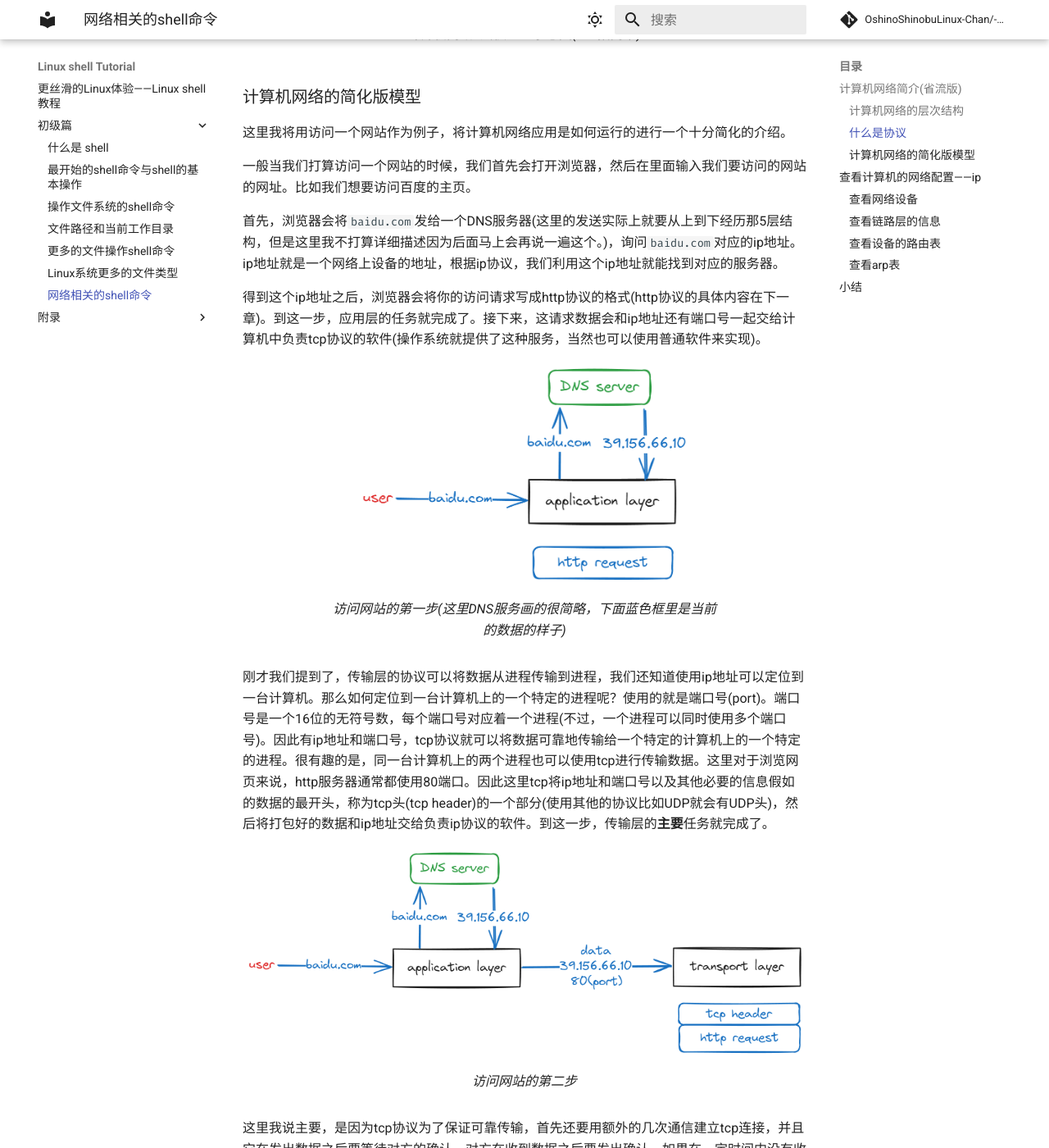
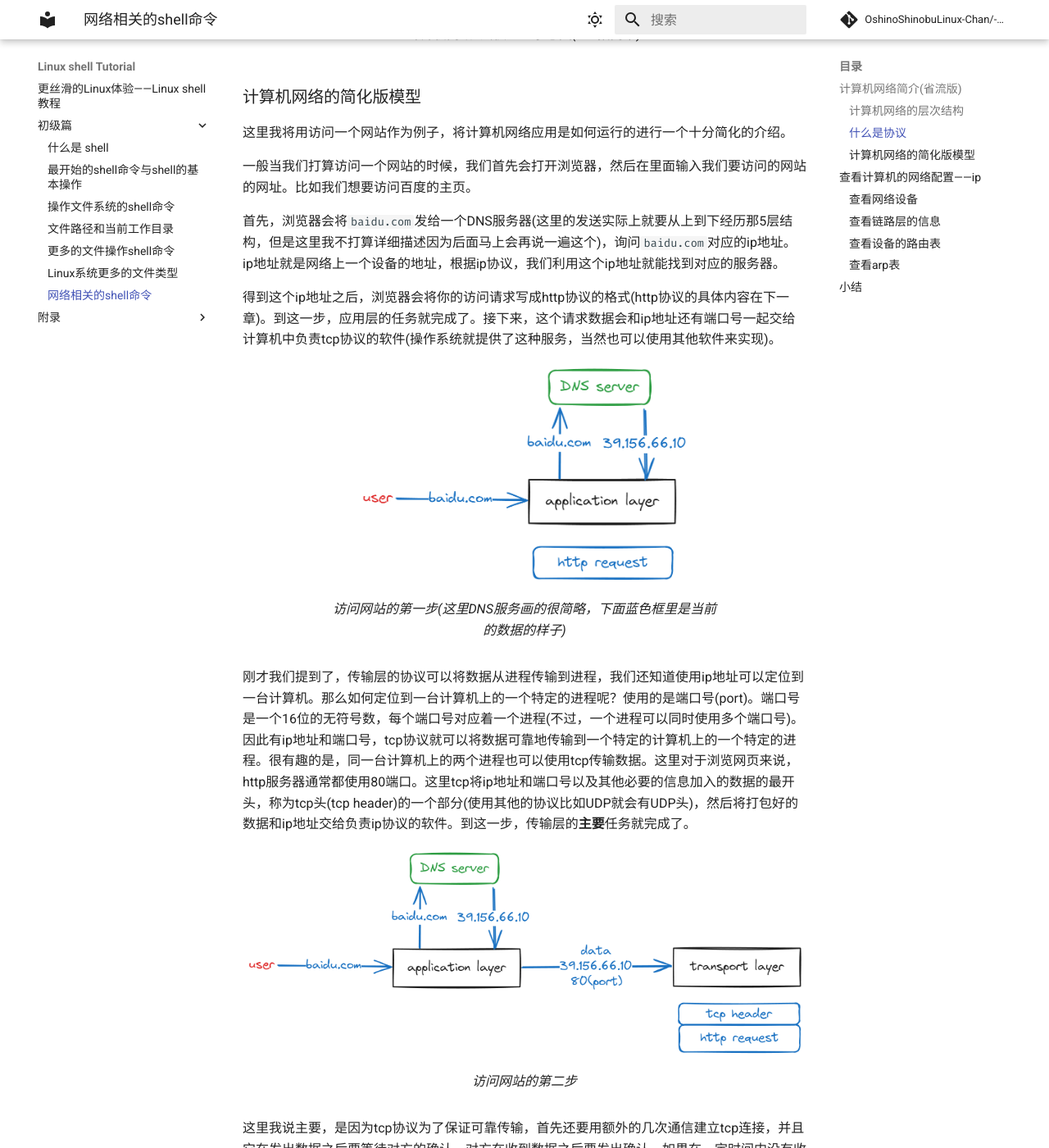
Before and after one commit to OshinoShinobu-Chan/Linux-shell-Tutorial, an MkDocs documentation site: the page built from docs/初级篇/8.网络相关的shell命令.md, in a window 1280 px wide and 1400 px high, scrolled down 2017 px. Shown: the whole window at 82% size. Built offline with MkDocs 1.6.1 and Material for MkDocs 9.7.7, drawn with Linux system fonts in a browser that asks for light colours; comment, search, counter and statistics services are not loaded; some of the changed text lies outside the part shown.

Commit message:
Polish ch8

```diff
--- a/docs/初级篇/8.网络相关的shell命令.md
+++ b/docs/初级篇/8.网络相关的shell命令.md
@@ -42,16 +42,16 @@
 
 一般当我们打算访问一个网站的时候，我们首先会打开浏览器，然后在里面输入我们要访问的网站的网址。比如我们想要访问百度的主页。
 
-首先，浏览器会将`baidu.com`发给一个DNS服务器(这里的发送实际上就要从上到下经历那5层结构，但是这里我不打算详细描述因为后面马上会再说一遍这个。)，询问`baidu.com`对应的ip地址。ip地址就是一个网络上设备的地址，根据ip协议，我们利用这个ip地址就能找到对应的服务器。
+首先，浏览器会将`baidu.com`发给一个DNS服务器(这里的发送实际上就要从上到下经历那5层结构，但是这里我不打算详细描述因为后面马上会再说一遍这个)，询问`baidu.com`对应的ip地址。ip地址就是网络上一个设备的地址，根据ip协议，我们利用这个ip地址就能找到对应的服务器。
 
-得到这个ip地址之后，浏览器会将你的访问请求写成http协议的格式(http协议的具体内容在下一章)。到这一步，应用层的任务就完成了。接下来，这请求数据会和ip地址还有端口号一起交给计算机中负责tcp协议的软件(操作系统就提供了这种服务，当然也可以使用普通软件来实现)。
+得到这个ip地址之后，浏览器会将你的访问请求写成http协议的格式(http协议的具体内容在下一章)。到这一步，应用层的任务就完成了。接下来，这个请求数据会和ip地址还有端口号一起交给计算机中负责tcp协议的软件(操作系统就提供了这种服务，当然也可以使用其他软件来实现)。
 
 <figure markdown="span">
     ![step1](./resource/8-2.step1.png){ width=60% }
     <figcaption>访问网站的第一步(这里DNS服务画的很简略，下面蓝色框里是当前的数据的样子)<figcaption>
 </figure>
 
-刚才我们提到了，传输层的协议可以将数据从进程传输到进程，我们还知道使用ip地址可以定位到一台计算机。那么如何定位到一台计算机上的一个特定的进程呢？使用的就是端口号(port)。端口号是一个16位的无符号数，每个端口号对应着一个进程(不过，一个进程可以同时使用多个端口号)。因此有ip地址和端口号，tcp协议就可以将数据可靠地传输给一个特定的计算机上的一个特定的进程。很有趣的是，同一台计算机上的两个进程也可以使用tcp进行传输数据。这里对于浏览网页来说，http服务器通常都使用80端口。因此这里tcp将ip地址和端口号以及其他必要的信息假如的数据的最开头，称为tcp头(tcp header)的一个部分(使用其他的协议比如UDP就会有UDP头)，然后将打包好的数据和ip地址交给负责ip协议的软件。到这一步，传输层的**主要**任务就完成了。
+刚才我们提到了，传输层的协议可以将数据从进程传输到进程，我们还知道使用ip地址可以定位到一台计算机。那么如何定位到一台计算机上的一个特定的进程呢？使用的是端口号(port)。端口号是一个16位的无符号数，每个端口号对应着一个进程(不过，一个进程可以同时使用多个端口号)。因此有ip地址和端口号，tcp协议就可以将数据可靠地传输到一个特定的计算机上的一个特定的进程。很有趣的是，同一台计算机上的两个进程也可以使用tcp传输数据。这里对于浏览网页来说，http服务器通常都使用80端口。这里tcp将ip地址和端口号以及其他必要的信息加入的数据的最开头，称为tcp头(tcp header)的一个部分(使用其他的协议比如UDP就会有UDP头)，然后将打包好的数据和ip地址交给负责ip协议的软件。到这一步，传输层的**主要**任务就完成了。
 
 <figure markdown="span">
     ![step2](./resource/8-3.step2.png)
@@ -64,9 +64,9 @@
 
 路由选择协议通常运行一个最短路算法，然后得到我们自己到网络中每个目标的最短路径怎么走。由于现在世界上的联网设备实在是太多了，所以如果针对每个目标都计算一遍，需要花费很多的计算资源。所以现在的做法是，将一片区域的设备组织成一个子网，比如学校的校园网就是一个子网(子网之间还可以再组成更大的子网)。每个子网对外有一个或几个设备接收发送数据，被称为网关，我们只需要将数据发送到对应的网关，由网关负责将数据发送到子网中的具体设备。
 
-定期运行路由选择算法之后，我们的计算机上会保存一个路由表，里面记载了到达每个目标ip地址的路径中紧接着的下一个设备的ip地址。互联网上的每台设备都会有这样的一个路由表。一般来说，我们的路由表中大部分ip地址的下一跳都是我们所在的子网的某个网关的地址。
+定期运行路由选择算法之后，我们的计算机上会保存一个路由表，里面记载了到达每个目标ip地址的路径中紧接着的下一个设备的ip地址。互联网上的每台设备都会有这样的一个路由表。一般来说，我们的个人电脑的路由表中大部分ip地址的下一跳都是我们所在的子网的某个网关的地址。
 
-根据我们查询到的下一条的ip地址，我们会在我们的设备中查询arp表。这张表记录了我们所在子网内设备的ip地址和它的mac地址的对应。
+根据我们查询到的下一条的ip地址，我们会在我们的设备中查询arp表。这张表记录了和我们直接相连的设备的ip地址和它的mac地址的对应。
 
 ip地址是按照ip协议，根据设备所在的子网给他分配的地址。设备移动位置或者重新接入网络的时候，ip地址都很有可能变化。mac地址则是每个网络设备在生产的时候给它的一个固定的地址，是不会发生变化的。
 
```
Also changed, not shown: other parts of docs/初级篇/8.网络相关的shell命令.md (+8 -8 lines).
